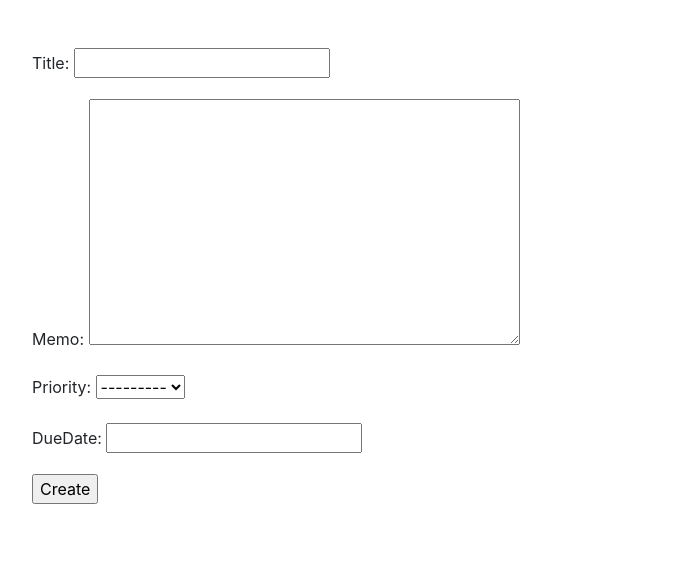
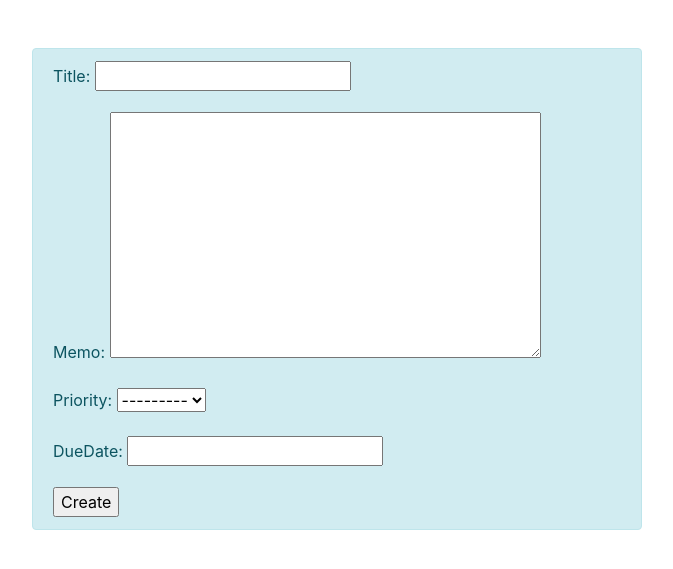
Before and after one commit to tutti-hobbyist/DjangoApp3, a Django app: page /create in a window 1280 px wide. Shown: the top 569 px of the page, without its empty margins (303-976 px from the left). Run offline with Django 4.2, Linux system fonts and the light colour scheme; some libraries are stand-ins or nearby versions.

Commit message:
change create.html add <div class>

```diff
--- a/templates/create.html
+++ b/templates/create.html
@@ -6,9 +6,11 @@
 {% endblock title %}
 
 {% block content %}
+<div class="alert alert-info" role="alert">
 <form class='post-form' action='' method='POST'>
     {% csrf_token %}
     {{ form.as_p }}
     <input type='submit' value='Create'>
 </form>
+</div>
 {% endblock content %}
```
